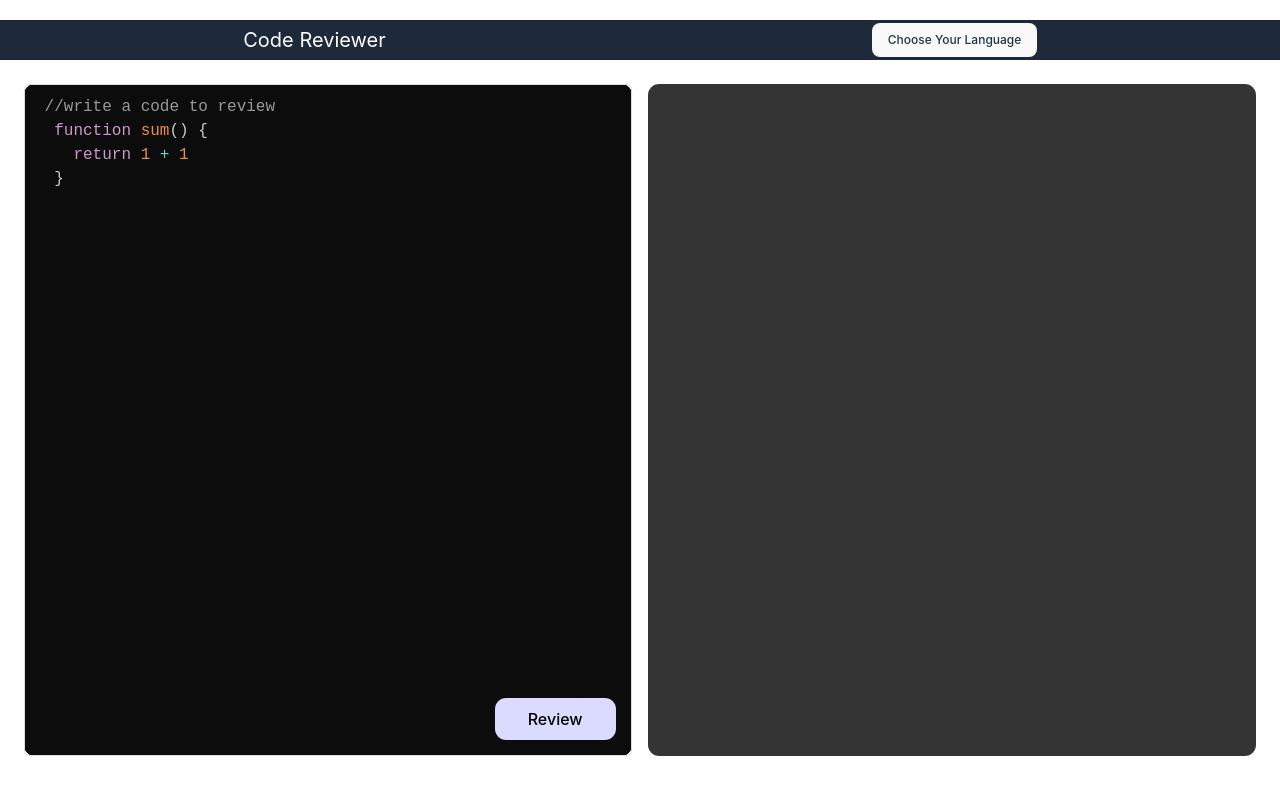
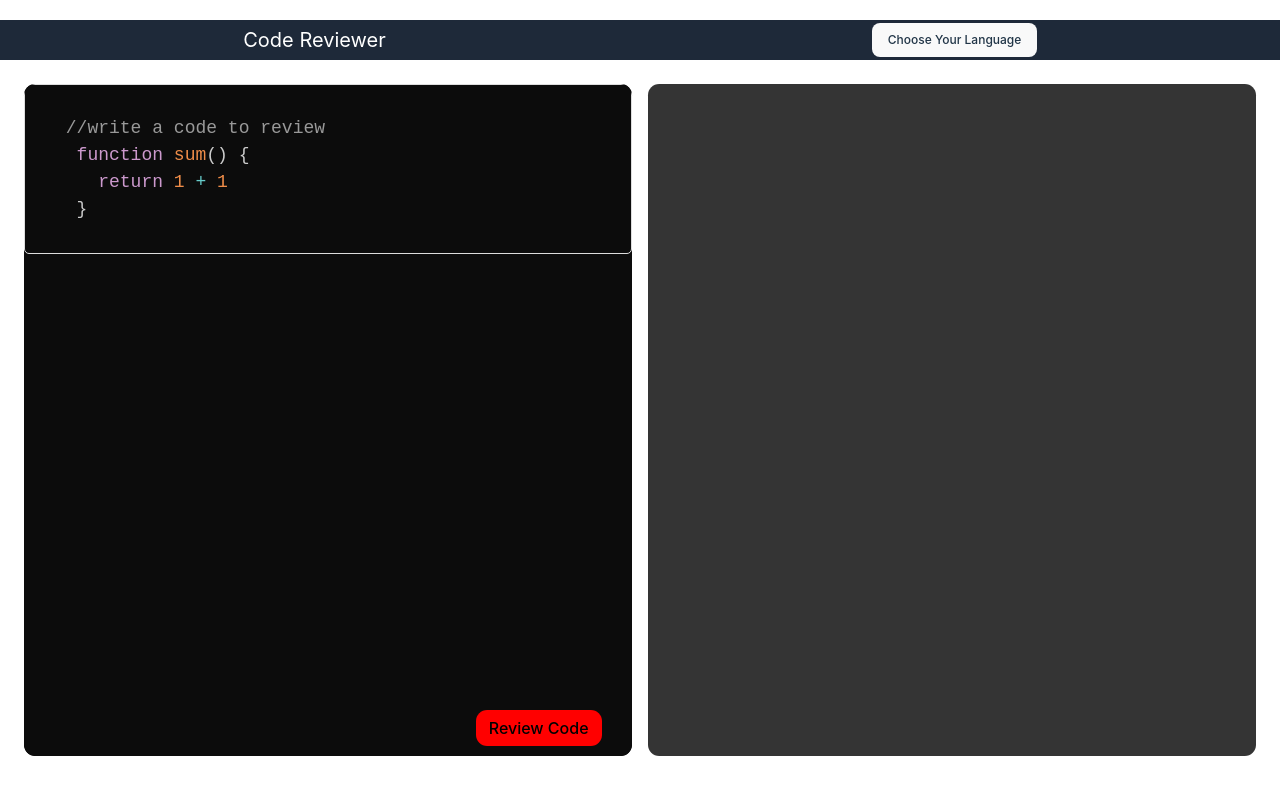
Before and after one commit to Targter/AIPOWERED_CODE_REVIEWER, a React (Vite) app in the folder FRONTEND/: page / in a window 1280 px wide. Shown: the top 794 px of the page. Built offline with nearby package versions, Linux system fonts and the light colour scheme.

Commit message:
Final Update

```diff
--- a/FRONTEND/src/component/Page.jsx
+++ b/FRONTEND/src/component/Page.jsx
@@ -28,11 +28,13 @@ const Page = ({ selectedLanguage }) => {
       return;
     }
     setLoading(true);
+    setReview("Loading....."); // Clear previous review
     try {
-      const response = await axios.post(`${import.meta.env.VITE_BACKEND_URL}/ai/get-response`, {
+      const response = await axios.post(`${import.meta.env.VITE_BACKEND_URL}`, {
         prompt,
         selectedLanguage,
       });
+      console.log("response", response.data);
       if (Array.isArray(response.data)) {
         const reviewString = response.data.join("\n"); // Join array elements with newlines
         setReview(reviewString);
@@ -67,11 +69,11 @@ const Page = ({ selectedLanguage }) => {
             padding={10}
             style={{
               fontFamily: '"Fira code", "Fira Mono", monospace',
-              fontSize: 16,
+              fontSize: 18,
               border: "1px solid #ddd",
               borderRadius: "5px",
-              height: "100%",
-              width: "100%",
+              overflow: "auto",
+              padding: "20px",
             }}
           />
         </div>
@@ -79,14 +81,20 @@ const Page = ({ selectedLanguage }) => {
           onClick={reviewCode}
           className={styles.review}
           disabled={loading}
+          style={{
+            padding: "5px 12px",
+            bottom: "10px",
+            right: "30px",
+            background: "red",
+          }}
         >
           {loading ? (
-            <div className={styles.loadingAnimation}>
+            <div className="w-full h-[100%] ">
               {/* Add your loading animation here */}
               <span>Loading...</span>
             </div>
           ) : (
-            "Review"
+            <span>Review Code</span>
           )}
         </button>
       </div>
--- a/FRONTEND/src/component/Page.module.css
+++ b/FRONTEND/src/component/Page.module.css
@@ -39,16 +39,19 @@ main .right {
 main .left {
   background-color: #000000;
   position: relative;
+  rounded: 0.7rem;
+  overflow: hidden;
 }
 
 .left .code,
 .code pre,
 .code pre code {
-  height: 100%;
+  height: 100%; /* Set a fixed height (e.g., 80% of the viewport height) */
   width: 100%;
   margin: 0;
   border-radius: 0.7rem;
   background-color: #0c0c0c;
+  overflow: auto;
 }
 
 main .left .review {
@@ -68,7 +71,10 @@ main .right {
   background-color: #343434;
   padding: 1rem 2rem;
   font-size: 1.5rem;
-  overflow: auto;
+  overflow-y: auto;
+  font-weight: 200;
+  line-height: 2;
+  font-size: 1rem;
 }
 
 a {
```
